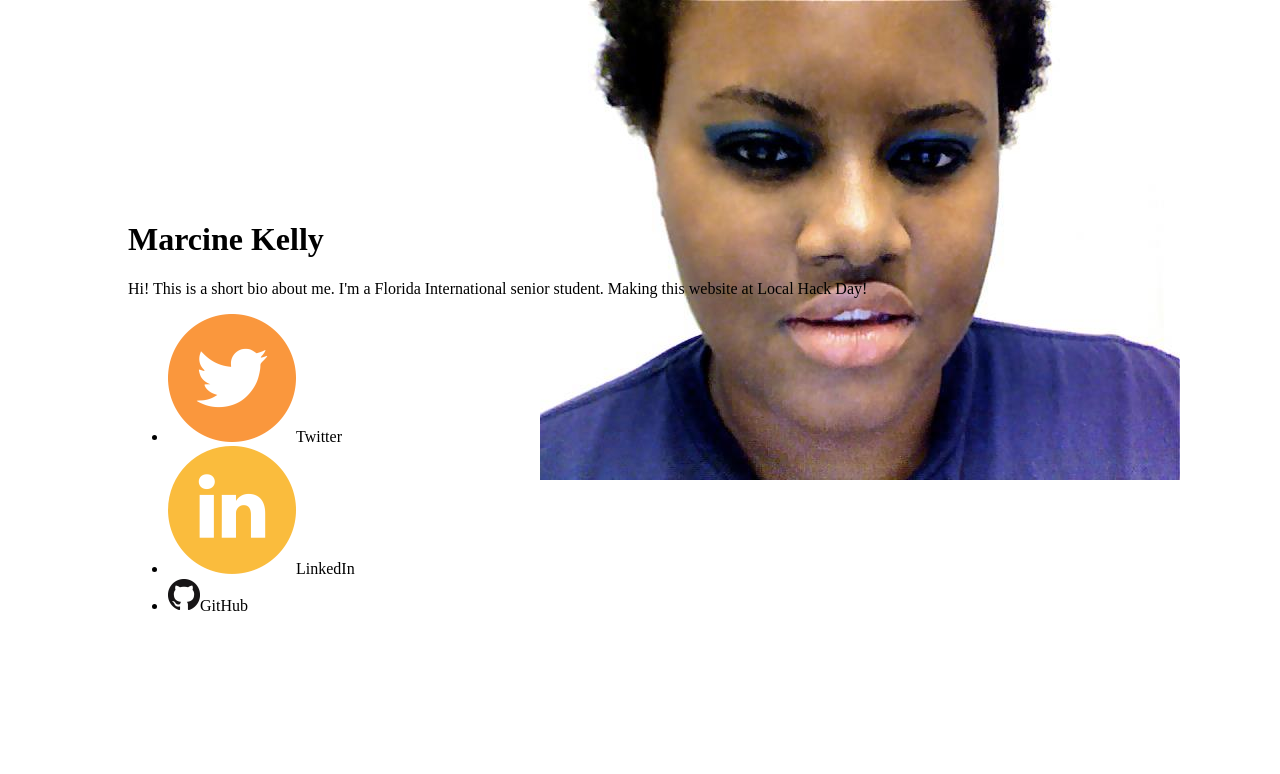
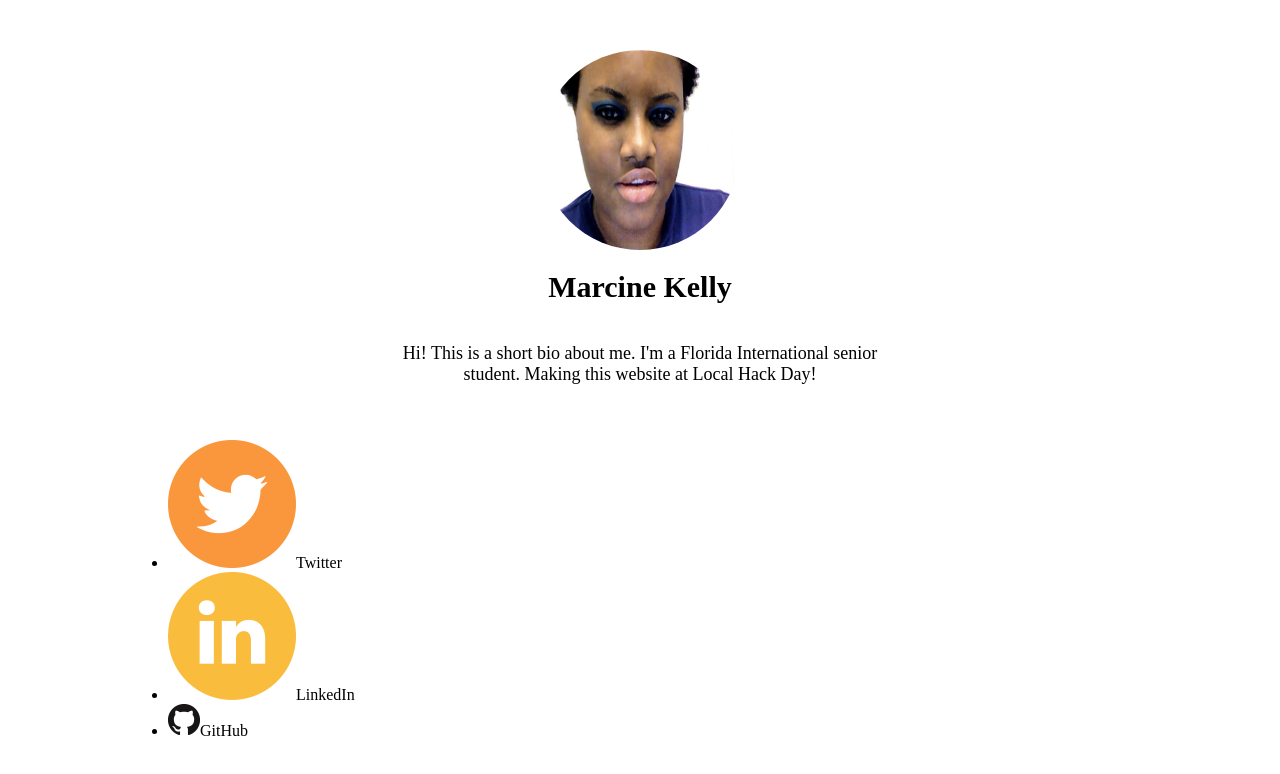
Before and after one commit to mkell008/LHD-tutorial, a plain HTML site: page index.html in a window 1280 px wide. Drawn offline with nearby package versions, Linux system fonts and the light colour scheme.

Commit message:
css round pic corrected

```diff
--- a/index.html
+++ b/index.html
@@ -10,11 +10,11 @@
 
   <body>
       <!-- Picture -->
-      <div class="profile"><img src="images/me.jpg" /></div>
+      <div class="profile"><img class="round-pic" src="images/me.jpg" /></div>
       <!-- My name -->
       <h1>Marcine Kelly</h1>
       <!-- Bio -->
-      <section>
+      <section class="bio">
         <p>Hi! This is a short bio about me. I'm a Florida International senior student. Making this website at Local Hack Day!</p>
       </section>
       <!-- Social -->
--- a/styles/styles.css
+++ b/styles/styles.css
@@ -8,6 +8,27 @@ body{
 .profile{
   width: 200px;
   height: 200px;
-  margin: 0 auto;
+  margin: 50px auto 0;
+}
+
+.round-pic{
+  width: 100%;
+  height: 100%;
   border-radius: 100%; /*makes it round*/
 }
+
+h1{
+  margin: 20px 0 auto;
+  width: 100%;
+  text-align: center;
+  font-size: 30px;
+}
+
+.bio{
+  width: 50%;
+  margin: 0 auto;
+  padding: 20px;
+  text-align: center;
+  line-height: 1.2;
+  font-size: 18px;
+}
```
